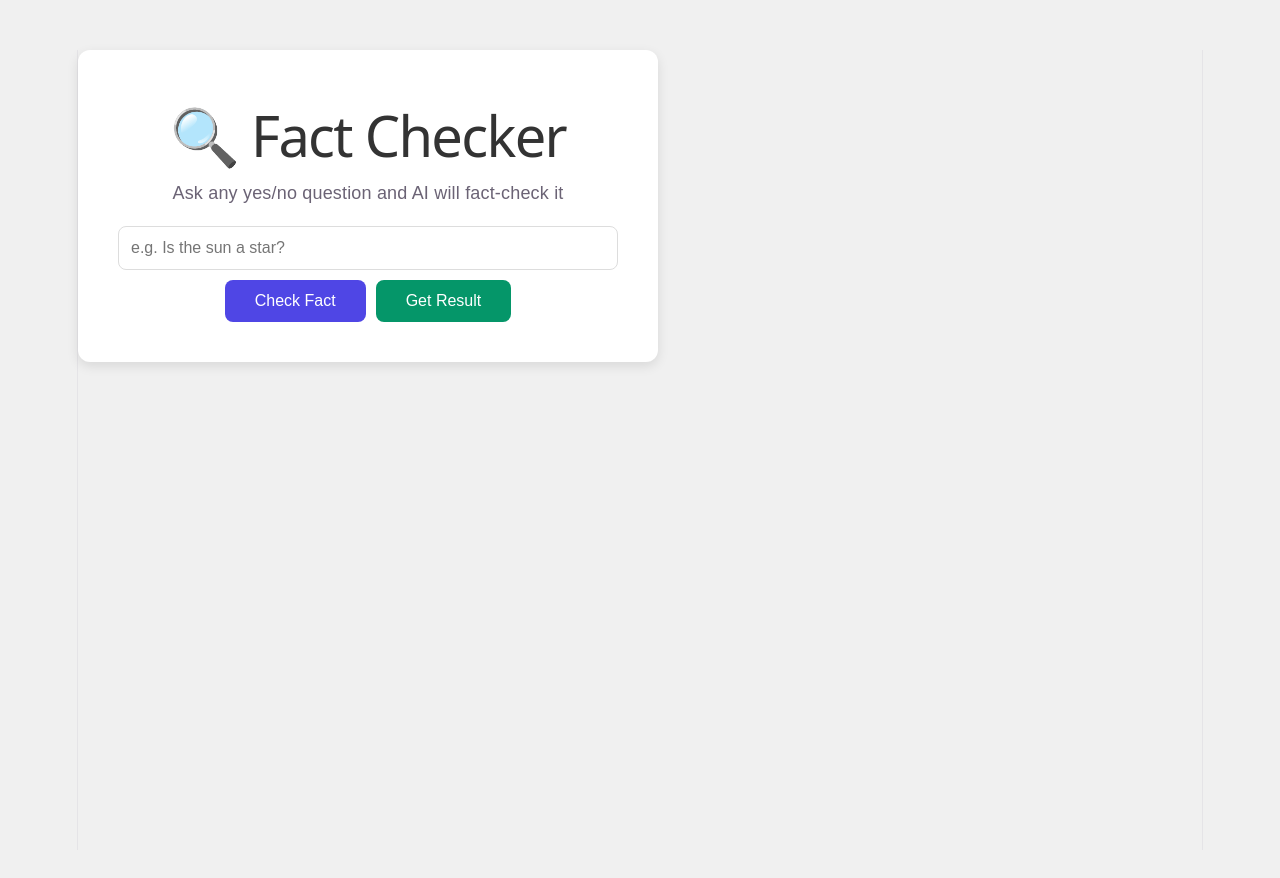
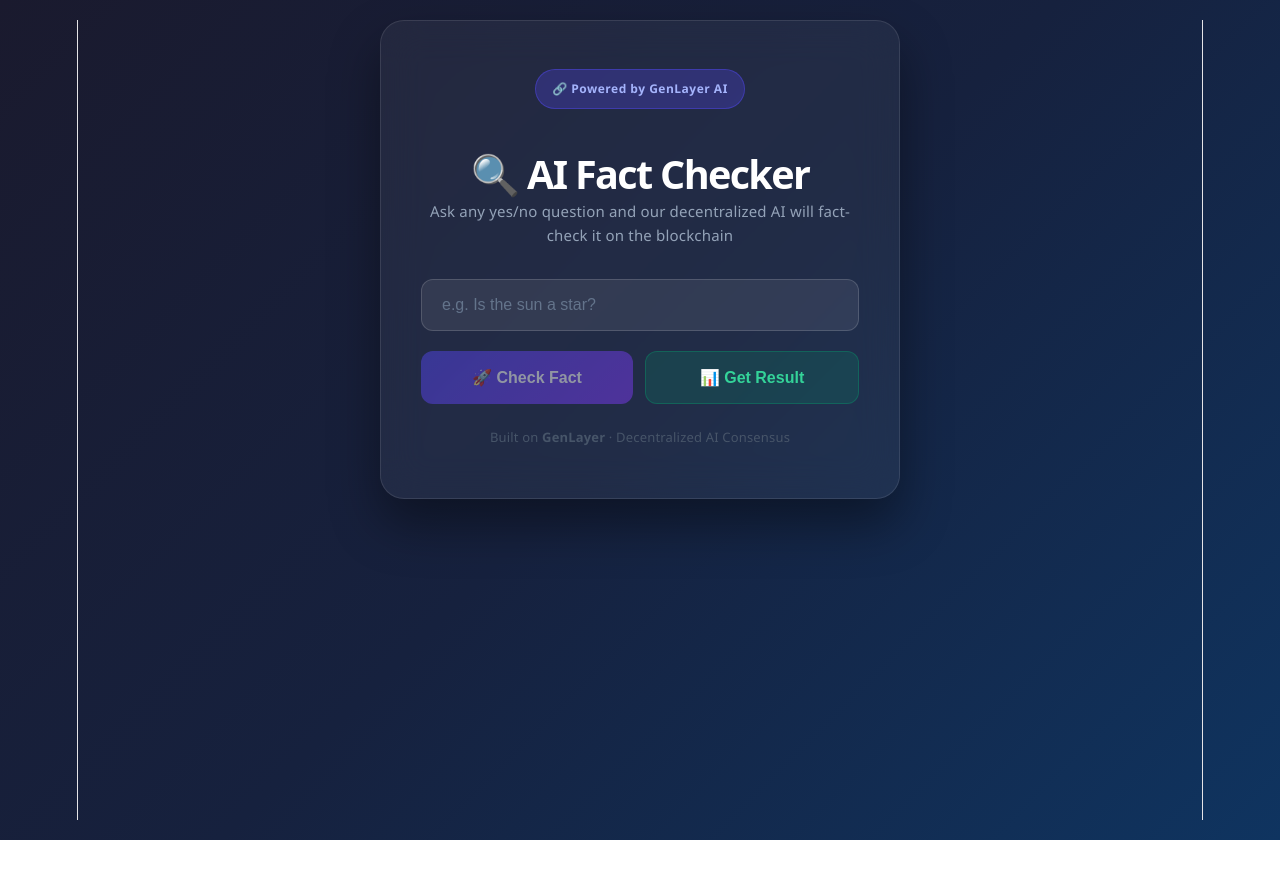
Before and after one commit to ITgadgetsng/factchecker, a Vue app in the folder frontend/: page / in a window 1280 px wide. Shown: the top 878 px of the page. After the commit the page ends 840 px from the top, so only its background shows below. Built offline with nearby package versions, Linux system fonts and the light colour scheme.

Commit message:
working contract

```diff
--- a/frontend/src/App.vue
+++ b/frontend/src/App.vue
@@ -3,12 +3,15 @@
 
 const question = ref('')
 const result = ref('')
+const resultType = ref('')
 const loading = ref(false)
+const submitted = ref(false)
 const contractAddress = import.meta.env.VITE_CONTRACT_ADDRESS
 
 async function checkFact() {
   loading.value = true
-  result.value = '⏳ Submitted! Click Get Result in 1-2 minutes...'
+  submitted.value = false
+  result.value = ''
   try {
     const response = await fetch('https://studio.genlayer.com/api', {
       method: 'POST',
@@ -16,16 +19,16 @@
       body: JSON.stringify({
         jsonrpc: '2.0',
         method: 'eth_sendTransaction',
-        params: [{
-          to: contractAddress,
-          data: question.value
-        }],
+        params: [{ to: contractAddress, data: question.value }],
         id: 1
       })
     })
     console.log('submitted', await response.json())
+    submitted.value = true
   } catch (e) {
     console.error('FULL ERROR:', e)
+    result.value = 'Submission failed. Try again.'
+    resultType.value = 'error'
   }
   loading.value = false
 }
@@ -43,35 +46,219 @@
       args: []
     })
     result.value = answer ? '✅ TRUE' : '❌ FALSE'
+    resultType.value = answer ? 'true' : 'false'
+    submitted.value = false
   } catch (e) {
     console.error('FULL ERROR:', e)
     result.value = 'Could not get result yet. Try again.'
+    resultType.value = 'error'
   }
   loading.value = false
 }
 </script>
 
 <template>
-  <div class="container">
-    <h1>🔍 Fact Checker</h1>
-    <p>Ask any yes/no question and AI will fact-check it</p>
-    <input v-model="question" placeholder="e.g. Is the sun a star?" />
-    <button @click="checkFact" :disabled="loading">
-      {{ loading ? 'Submitting...' : 'Check Fact' }}
-    </button>
-    <button @click="getResult" :disabled="loading" style="margin-left: 10px; background: #059669">
-      Get Result
-    </button>
-    <div v-if="result" class="result">{{ result }}</div>
+  <div class="page">
+    <div class="card">
+      <div class="badge">🔗 Powered by GenLayer AI</div>
+      <h1>🔍 AI Fact Checker</h1>
+      <p class="subtitle">Ask any yes/no question and our decentralized AI will fact-check it on the blockchain</p>
+
+      <div class="input-group">
+        <input
+          v-model="question"
+          placeholder="e.g. Is the sun a star?"
+          :disabled="loading"
+        />
+      </div>
+
+      <div class="buttons">
+        <button class="btn-primary" @click="checkFact" :disabled="loading || !question">
+          <span v-if="loading">⏳ Processing...</span>
+          <span v-else>🚀 Check Fact</span>
+        </button>
+        <button class="btn-secondary" @click="getResult" :disabled="loading">
+          <span>📊 Get Result</span>
+        </button>
+      </div>
+
+      <div v-if="submitted" class="submitted-msg">
+        ✅ Question submitted to blockchain! Wait 1-2 minutes then click <strong>Get Result</strong>
+      </div>
+
+      <div v-if="result" class="result" :class="resultType">
+        {{ result }}
+      </div>
+
+      <div class="footer">
+        Built on <strong>GenLayer</strong> · Decentralized AI Consensus
+      </div>
+    </div>
   </div>
 </template>
 
 <style>
-body { font-family: Arial, sans-serif; background: #f0f0f0; display: flex; justify-content: center; padding: 50px; }
-.container { background: white; padding: 40px; border-radius: 12px; max-width: 500px; width: 100%; text-align: center; box-shadow: 0 4px 12px rgba(0,0,0,0.1); }
-h1 { color: #333; }
-input { width: 100%; padding: 12px; margin: 20px 0 10px; border: 1px solid #ddd; border-radius: 8px; font-size: 16px; box-sizing: border-box; }
-button { background: #4f46e5; color: white; border: none; padding: 12px 30px; border-radius: 8px; font-size: 16px; cursor: pointer; }
-button:disabled { background: #999; }
-.result { margin-top: 20px; font-size: 24px; font-weight: bold; }
+* { box-sizing: border-box; margin: 0; padding: 0; }
+
+body {
+  font-family: 'Segoe UI', Arial, sans-serif;
+  background: linear-gradient(135deg, #1a1a2e 0%, #16213e 50%, #0f3460 100%);
+  min-height: 100vh;
+  display: flex;
+  align-items: center;
+  justify-content: center;
+  padding: 20px;
+}
+
+.page {
+  width: 100%;
+  display: flex;
+  justify-content: center;
+}
+
+.card {
+  background: rgba(255, 255, 255, 0.05);
+  backdrop-filter: blur(20px);
+  border: 1px solid rgba(255, 255, 255, 0.1);
+  border-radius: 24px;
+  padding: 48px 40px;
+  max-width: 520px;
+  width: 100%;
+  text-align: center;
+  box-shadow: 0 25px 50px rgba(0, 0, 0, 0.4);
+}
+
+.badge {
+  display: inline-block;
+  background: rgba(79, 70, 229, 0.3);
+  border: 1px solid rgba(79, 70, 229, 0.5);
+  color: #a5b4fc;
+  padding: 6px 16px;
+  border-radius: 20px;
+  font-size: 12px;
+  font-weight: 600;
+  letter-spacing: 0.5px;
+  margin-bottom: 20px;
+}
+
+h1 {
+  color: #ffffff;
+  font-size: 2.2rem;
+  font-weight: 800;
+  margin-bottom: 12px;
+}
+
+.subtitle {
+  color: #94a3b8;
+  font-size: 15px;
+  line-height: 1.6;
+  margin-bottom: 32px;
+}
+
+.input-group {
+  margin-bottom: 20px;
+}
+
+input {
+  width: 100%;
+  padding: 16px 20px;
+  background: rgba(255, 255, 255, 0.08);
+  border: 1px solid rgba(255, 255, 255, 0.15);
+  border-radius: 12px;
+  color: #ffffff;
+  font-size: 16px;
+  outline: none;
+  transition: all 0.3s;
+}
+
+input::placeholder { color: #64748b; }
+input:focus { border-color: #4f46e5; background: rgba(255,255,255,0.12); }
+input:disabled { opacity: 0.5; }
+
+.buttons {
+  display: flex;
+  gap: 12px;
+  margin-bottom: 20px;
+}
+
+.btn-primary {
+  flex: 1;
+  padding: 16px;
+  background: linear-gradient(135deg, #4f46e5, #7c3aed);
+  color: white;
+  border: none;
+  border-radius: 12px;
+  font-size: 16px;
+  font-weight: 600;
+  cursor: pointer;
+  transition: all 0.3s;
+}
+
+.btn-primary:hover:not(:disabled) {
+  transform: translateY(-2px);
+  box-shadow: 0 8px 20px rgba(79, 70, 229, 0.4);
+}
+
+.btn-secondary {
+  flex: 1;
+  padding: 16px;
+  background: rgba(5, 150, 105, 0.2);
+  color: #34d399;
+  border: 1px solid rgba(5, 150, 105, 0.4);
+  border-radius: 12px;
+  font-size: 16px;
+  font-weight: 600;
+  cursor: pointer;
+  transition: all 0.3s;
+}
+
+.btn-secondary:hover:not(:disabled) {
+  transform: translateY(-2px);
+  background: rgba(5, 150, 105, 0.3);
+}
+
+button:disabled { opacity: 0.5; cursor: not-allowed; transform: none !important; }
+
+.submitted-msg {
+  background: rgba(79, 70, 229, 0.15);
+  border: 1px solid rgba(79, 70, 229, 0.3);
+  color: #a5b4fc;
+  padding: 16px;
+  border-radius: 12px;
+  font-size: 14px;
+  line-height: 1.6;
+  margin-bottom: 16px;
+}
+
+.result {
+  padding: 24px;
+  border-radius: 12px;
+  font-size: 28px;
+  font-weight: 800;
+  margin-bottom: 24px;
+}
+
+.result.true {
+  background: rgba(5, 150, 105, 0.15);
+  border: 1px solid rgba(5, 150, 105, 0.3);
+  color: #34d399;
+}
+
+.result.false {
+  background: rgba(239, 68, 68, 0.15);
+  border: 1px solid rgba(239, 68, 68, 0.3);
+  color: #f87171;
+}
+
+.result.error {
+  background: rgba(245, 158, 11, 0.15);
+  border: 1px solid rgba(245, 158, 11, 0.3);
+  color: #fbbf24;
+}
+
+.footer {
+  color: #475569;
+  font-size: 13px;
+  margin-top: 8px;
+}
 </style>
```
